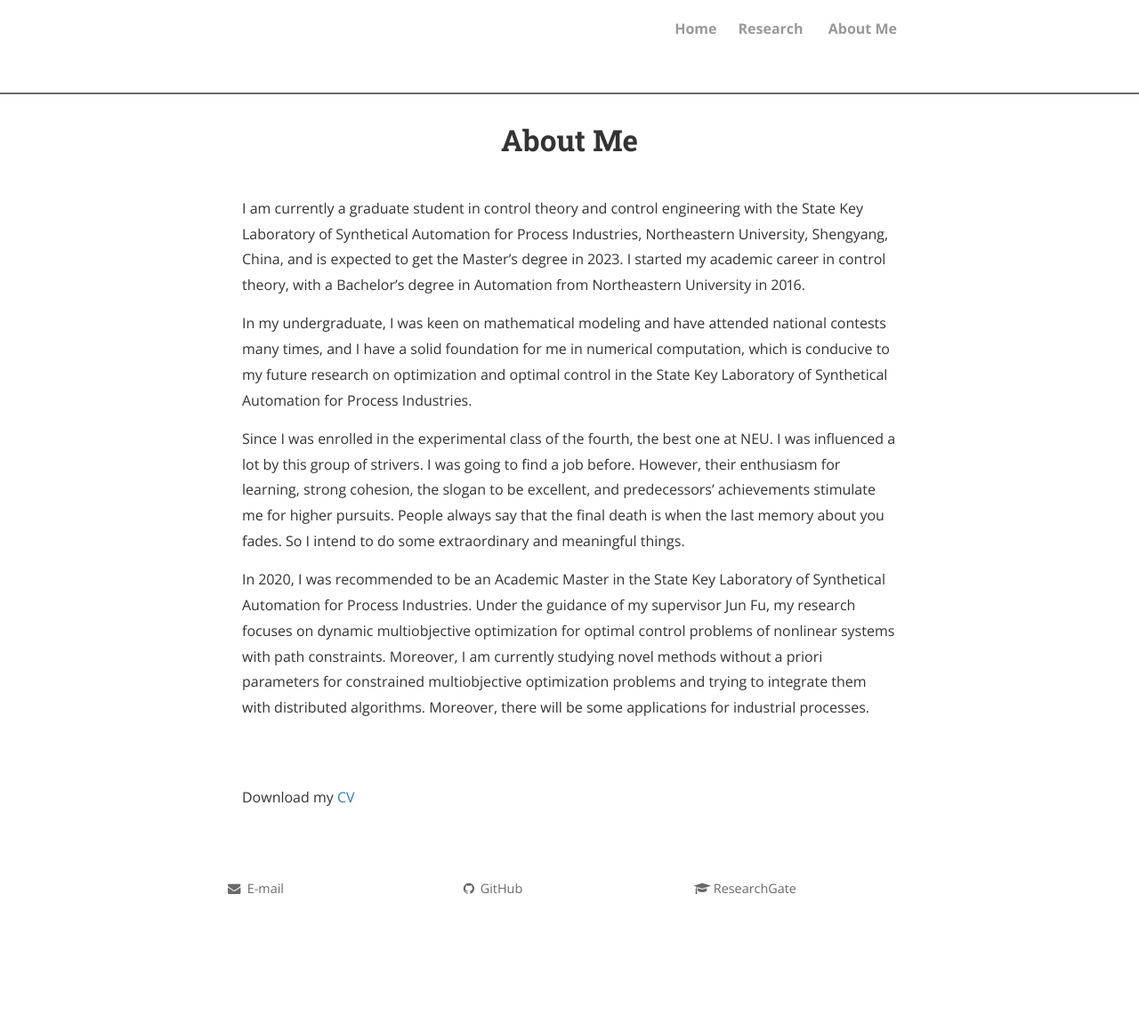
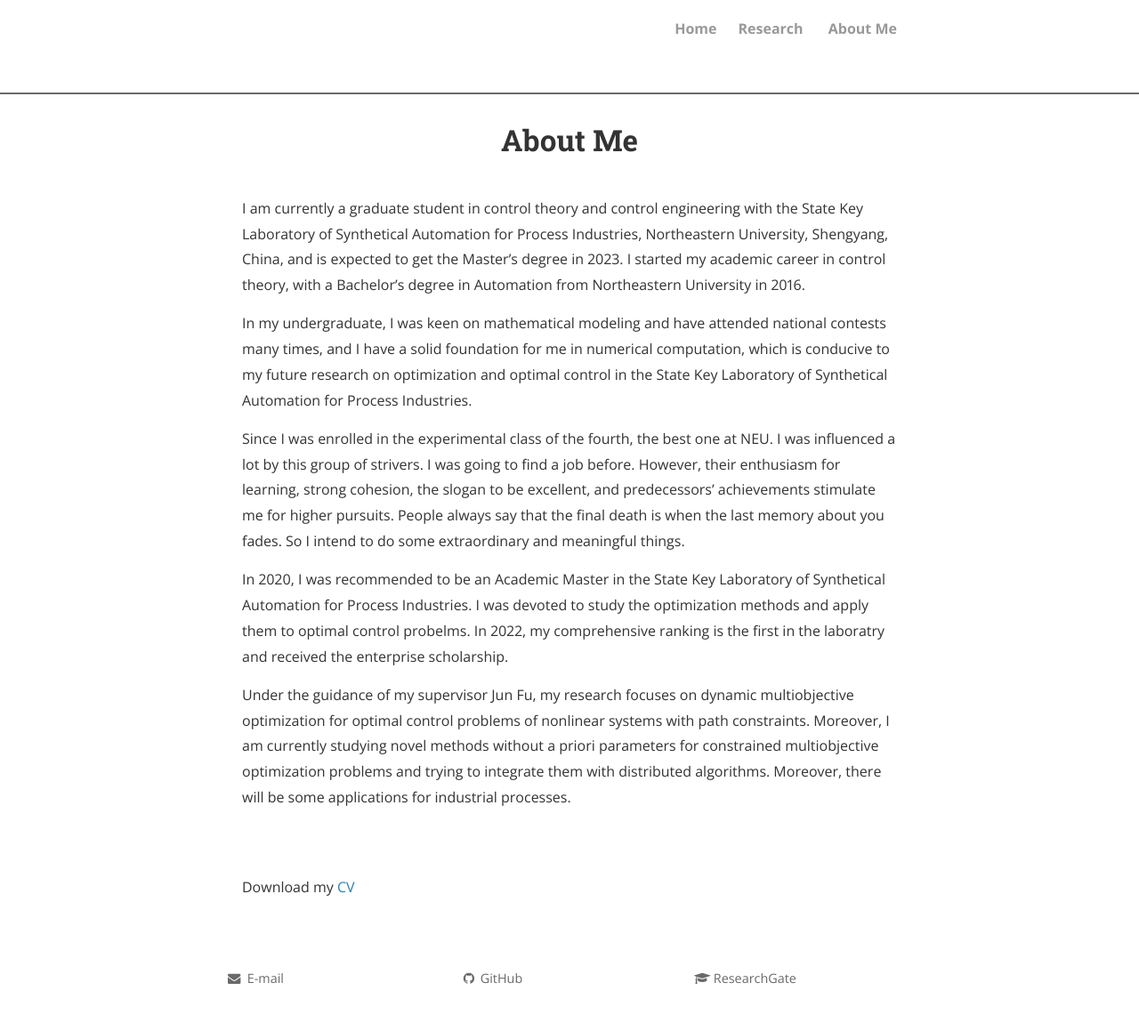
Before and after one commit to zcxy-academic/zcxy-academic.github.io, a Jekyll site: the page built from about.md, in a window 1280 px wide. Shown: the whole page at 89% size. Built offline with Jekyll 4.4.1, drawn with Linux system fonts in a browser that asks for light colours; nearby versions of some CDN libraries; comment, search, counter and statistics services are not loaded; a style sheet for code colours, icons or effects is not loaded; before the commit the page ends 1058 px from its top, so only the background shows below that.

Commit message:
Update about.md

```diff
--- a/about.md
+++ b/about.md
@@ -9,7 +9,9 @@ In my undergraduate, I was keen on mathematical modeling and have attended natio
 
 Since I was enrolled in the experimental class of the fourth, the best one at NEU. I was influenced a lot by this group of strivers. I was going to find a job before. However, their enthusiasm for learning, strong cohesion, the slogan to be excellent, and predecessors' achievements stimulate me for higher pursuits. People always say that the final death is when the last memory about you fades. So I intend to do some extraordinary and meaningful things.
 
-In 2020, I was recommended to be an Academic Master in the State Key Laboratory of Synthetical Automation for Process Industries. Under the guidance of my supervisor Jun Fu, my research focuses on dynamic multiobjective optimization for optimal control problems of nonlinear systems with path constraints. Moreover, I am currently studying novel methods without a priori parameters for constrained multiobjective optimization problems and trying to integrate them with distributed algorithms. Moreover, there will be some applications for industrial processes.
+In 2020, I was recommended to be an Academic Master in the State Key Laboratory of Synthetical Automation for Process Industries. I was devoted to study the optimization methods and apply them to optimal control probelms. In 2022, my comprehensive ranking is the first in the laboratry and received the enterprise scholarship.
+
+ Under the guidance of my supervisor Jun Fu, my research focuses on dynamic multiobjective optimization for optimal control problems of nonlinear systems with path constraints. Moreover, I am currently studying novel methods without a priori parameters for constrained multiobjective optimization problems and trying to integrate them with distributed algorithms. Moreover, there will be some applications for industrial processes.
 
 
 <br>
```
